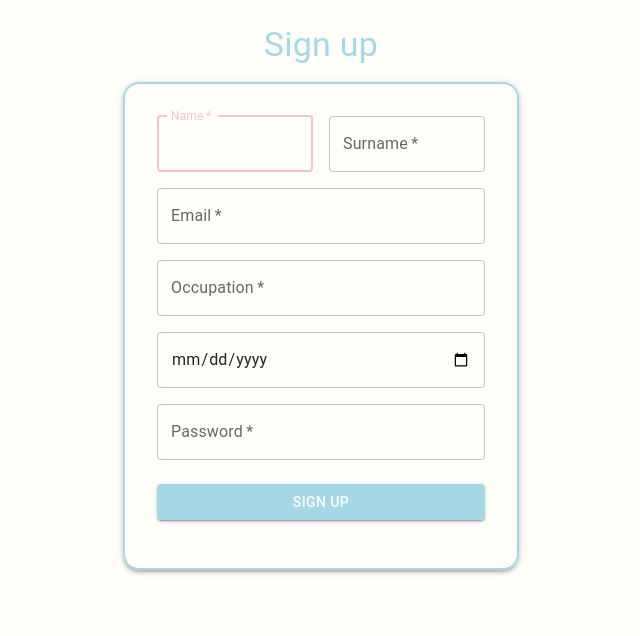
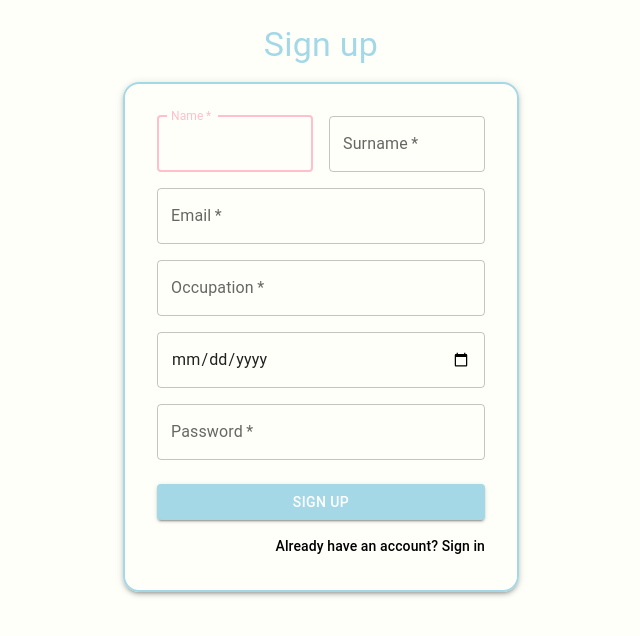
Before and after one commit to ginevratesta/pennywise, a React (Create React App) app in the folder views/: page / in a window 1280 px wide. Shown: the top 636 px of the page, without its empty margins (319-959 px from the left). Built offline with nearby package versions, Linux system fonts and the light colour scheme.

Commit message:
login-logic-adapted-plus-adjustments

```diff
--- a/views/src/Components/loginPage/LoginPage.css
+++ b/views/src/Components/loginPage/LoginPage.css
@@ -7,3 +7,15 @@
         color: pink
     }
 }
+
+#signin {
+    cursor: pointer;
+}
+
+#signin:hover {
+    color: #5B96CB;
+}
+
+.display-none {
+    display: none;
+}
--- a/views/src/Components/loginPage/LoginPage.jsx
+++ b/views/src/Components/loginPage/LoginPage.jsx
@@ -20,25 +20,79 @@ import {
     password: "",
   });
 
+  const [loginData, setLoginData] = useState({
+    email: "",
+    password: "",
+  });
+
+  const [isUser, setIsUser] = useState(false);
+
   const handleSubmit = async (e) => {
     e.preventDefault();
     try {
+      if (isUser) {
+        const response = await axios.post(
+          "http://localhost:3023/login",
+          loginData
+        );
+        console.log(response.data);
+      } else {
         const response = await axios.post(
           "http://localhost:3023/signup",
           formData
         );
         console.log(response.data);
+      }
     } catch (error) {
       console.error("Error creating user:", error);
+    } finally {
+      if (isUser) {
+        setLoginData({
+          email: "",
+          password: "",
+        });
+      } else {
+        setFormData({
+          name: "",
+          surname: "",
+          email: "",
+          dateOfBirth: "",
+          occupation: "",
+          password: "",
+        });
+      }
     }
   };
 
   const handleChange = (e) => {
+    if (isUser) {
+      setLoginData({ ...loginData, [e.target.id]: e.target.value });
+    } else {
       setFormData({ ...formData, [e.target.id]: e.target.value });
+    }
   };
 
-    useEffect(() => {
-    }, [formData]);
+  const handleUser = () => {
+    if (!isUser) {
+      setIsUser(true);
+      setFormData({
+        name: "",
+        surname: "",
+        email: "",
+        dateOfBirth: "",
+        occupation: "",
+        password: "",
+      });
+    } else {
+      setIsUser(false);
+      setLoginData({
+        email: "",
+        password: "",
+      });
+    }
+  };
+
+  useEffect(() => {}, [formData, loginData, isUser]);
 
   return (
     <Container component="main" maxWidth="xs" display="flex">
@@ -51,7 +105,7 @@ import {
         }}
       >
         <Typography variant="h4" m="0" pb="16px" color="#A4D8E7">
-            Sign up
+          {isUser ? "Sign in" : "Sign up"}
         </Typography>
 
         <Box
@@ -66,6 +120,7 @@ import {
           p="32px"
         >
           <Grid container spacing={2}>
+            {!isUser && (
               <Grid item xs={12} sm={6}>
                 <TextField
                   fullWidth
@@ -75,9 +130,12 @@ import {
                   autoComplete="first-name"
                   autoFocus
                   onChange={handleChange}
+                  value={formData.name}
                 />
               </Grid>
+            )}
 
+            {!isUser && (
               <Grid item xs={12} sm={6}>
                 <TextField
                   fullWidth
@@ -86,8 +144,10 @@ import {
                   label="Surname"
                   autoComplete="family-name"
                   onChange={handleChange}
+                  value={formData.surname}
                 />
               </Grid>
+            )}
 
             <Grid item xs={12}>
               <TextField
@@ -97,9 +157,11 @@ import {
                 label="Email"
                 autoComplete="email"
                 onChange={handleChange}
+                value={isUser ? loginData.email : formData.email}
               />
             </Grid>
 
+            {!isUser && (
               <Grid item xs={12}>
                 <TextField
                   fullWidth
@@ -107,9 +169,12 @@ import {
                   id="occupation"
                   label="Occupation"
                   onChange={handleChange}
+                  value={formData.occupation}
                 />
               </Grid>
+            )}
 
+            {!isUser && (
               <Grid item xs={12}>
                 <TextField
                   fullWidth
@@ -117,8 +182,10 @@ import {
                   id="dateOfBirth"
                   type="date"
                   onChange={handleChange}
+                  value={formData.dateOfBirth}
                 />
               </Grid>
+            )}
 
             <Grid item xs={12}>
               <TextField
@@ -128,6 +195,7 @@ import {
                 type="password"
                 label="Password"
                 onChange={handleChange}
+                value={isUser ? loginData.password : formData.password}
               />
             </Grid>
           </Grid>
@@ -143,8 +211,23 @@ import {
               ":hover": { bgcolor: "#5B96CB" },
             }}
           >
-              Sign Up
+            {isUser ? "Sign in" : "Sign Up"}
           </Button>
+          <Grid container>
+            <Grid item xs={12}>
+              <Typography
+                variant="subtitle2"
+                sx={{ textAlign: "right" }}
+                id="signin"
+                onClick={handleUser}
+                value={isUser}
+              >
+                {isUser
+                  ? "Don't have an account yet? Sign up"
+                  : "Already have an account? Sign in"}
+              </Typography>
+            </Grid>
+          </Grid>
         </Box>
       </Box>
     </Container>
```
Lines whose indentation alone changed are shown as unchanged.
